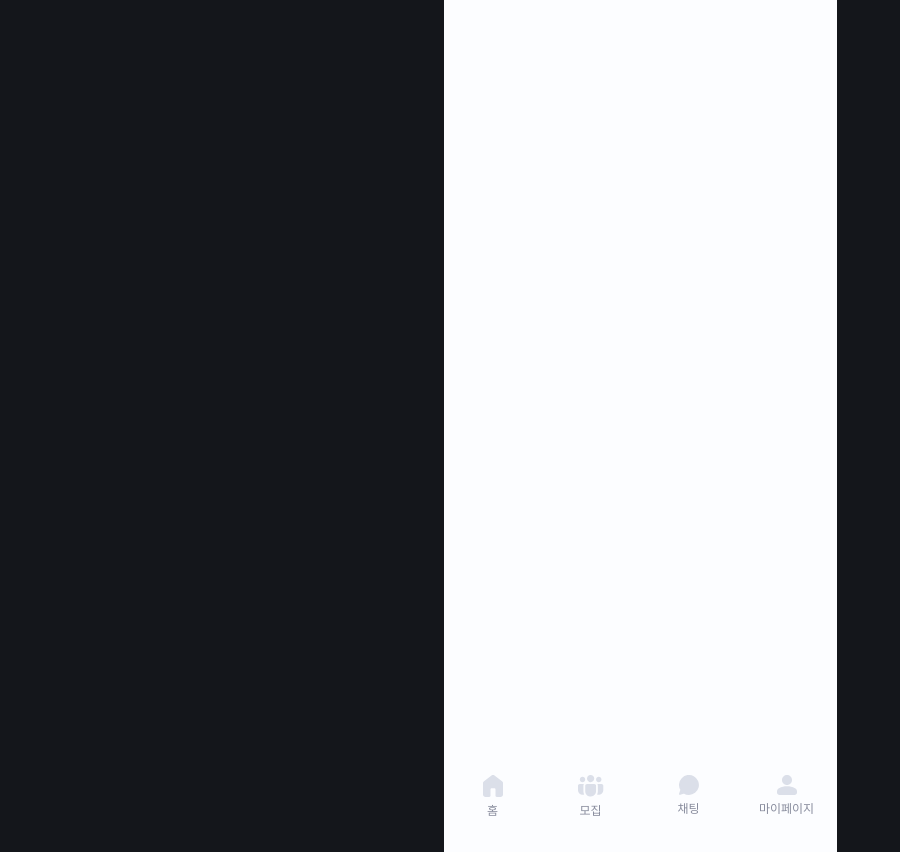
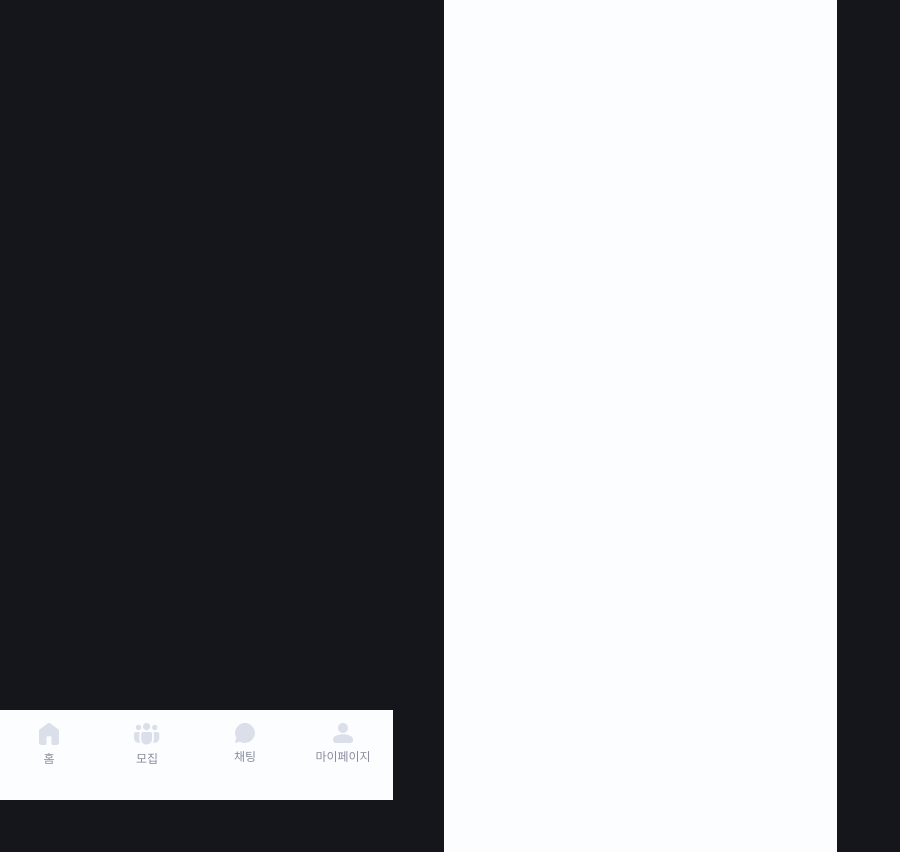
Before and after one commit to capstone-pick-it/Frontend, a React (Vite) app: page / in a window 1280 px wide. Shown: the whole page, without its empty margins (0-900 px from the left). Built offline with nearby package versions, Linux system fonts and the light colour scheme; a web font is replaced by a local one.

Commit message:
style: Nav 바 레이아웃 수정

```diff
--- a/src/assets/sass/sections/_nav.scss
+++ b/src/assets/sass/sections/_nav.scss
@@ -1,10 +1,10 @@
 #Nav_Wrap{
-    width: 100%;
+    width: 393px;
     height: 90px;
     background-color: var(--white);
 
     display: flex;
-    position: absolute;
+    position: fixed;
     left: 0;
     bottom: 0;
 
```
